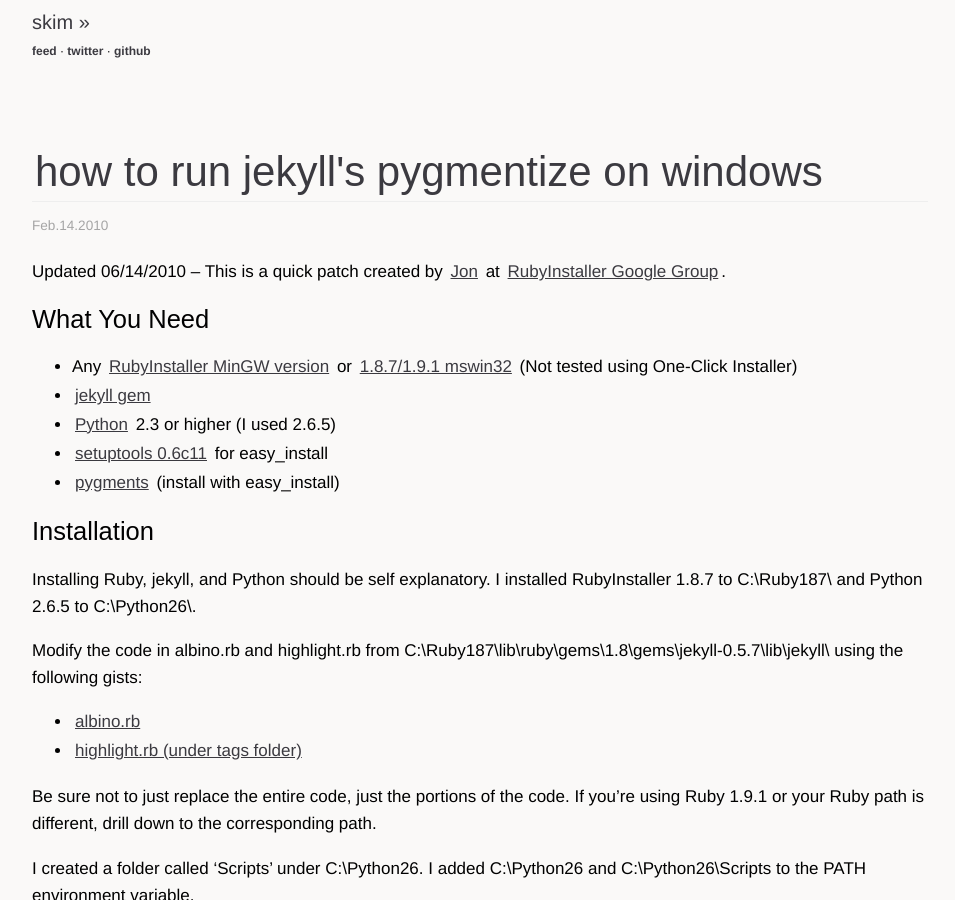
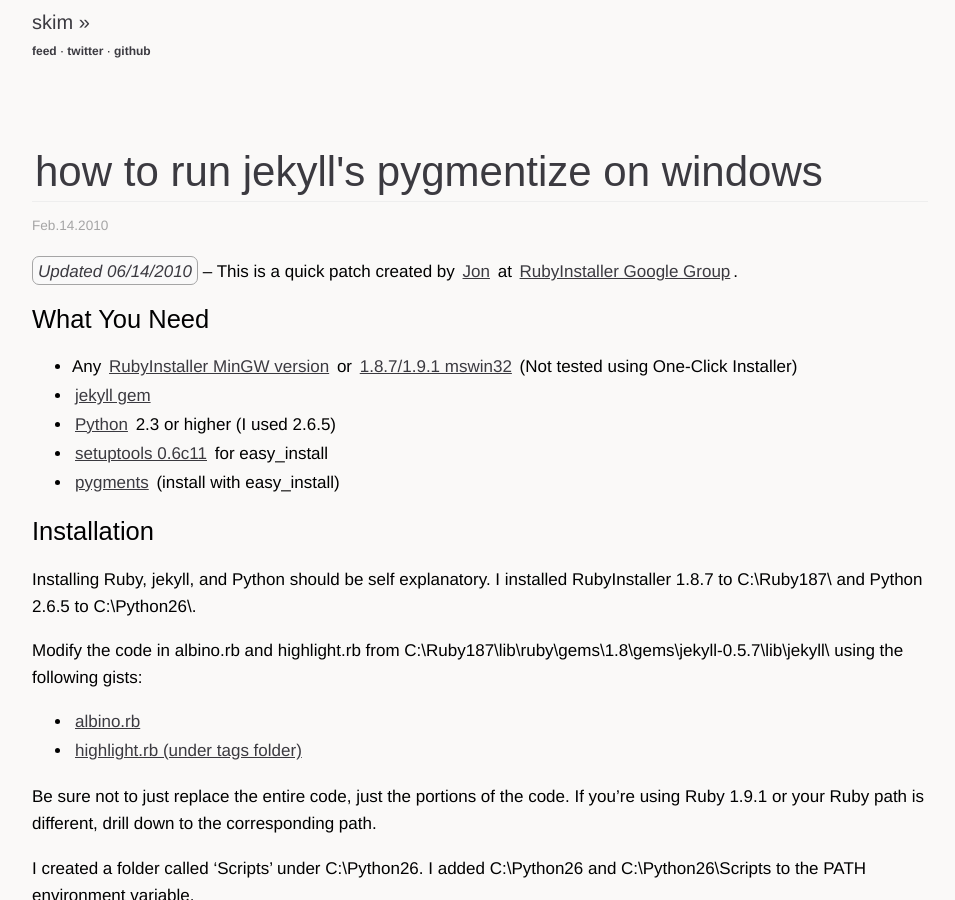
Before and after one commit to sl4m/sl4m.github.com, a Jekyll site: the page built from _posts/2010-02-14-how-to-run-jekyll-pygmentize-on-windows.markdown, in a window 1280 px wide and 900 px high. Shown: the whole window, without its empty margins (160-1115 px from the left). Built offline with Jekyll 4.4.1, drawn with Linux system fonts in a browser that asks for light colours; comment, search, counter and statistics services are not loaded.

```diff
--- a/_posts/2010-02-14-how-to-run-jekyll-pygmentize-on-windows.markdown
+++ b/_posts/2010-02-14-how-to-run-jekyll-pygmentize-on-windows.markdown
@@ -10,7 +10,7 @@ categories:
   -- windows
 ---
 
-Updated 06/14/2010 -- This is a quick patch created by [Jon](http://github.com/jonforums) at [RubyInstaller Google Group](http://groups.google.com/group/rubyinstaller/t/400ecfe5d528b558).
+*Updated 06/14/2010* -- This is a quick patch created by [Jon](http://github.com/jonforums) at [RubyInstaller Google Group](http://groups.google.com/group/rubyinstaller/t/400ecfe5d528b558).
 
 ## What You Need
 
```
